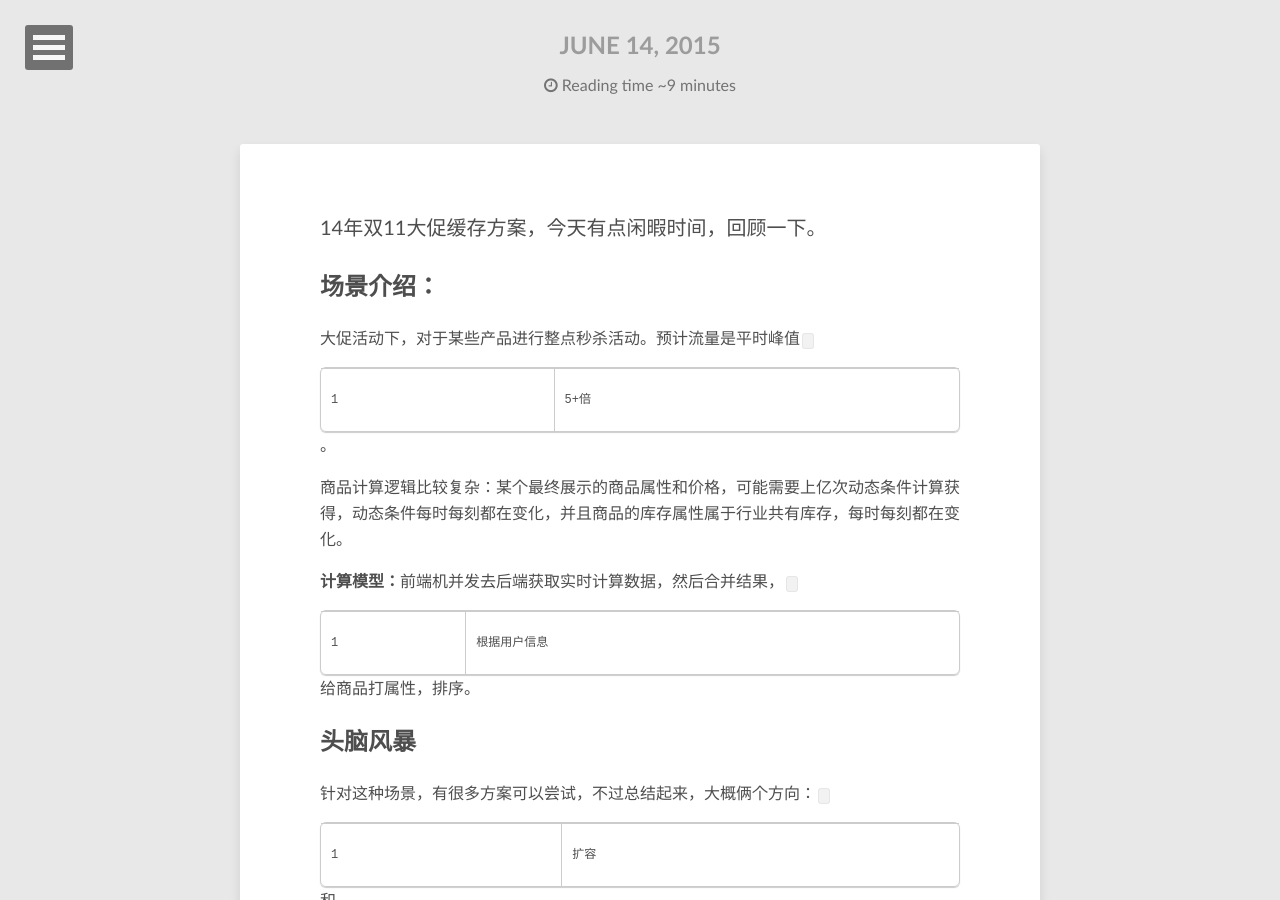
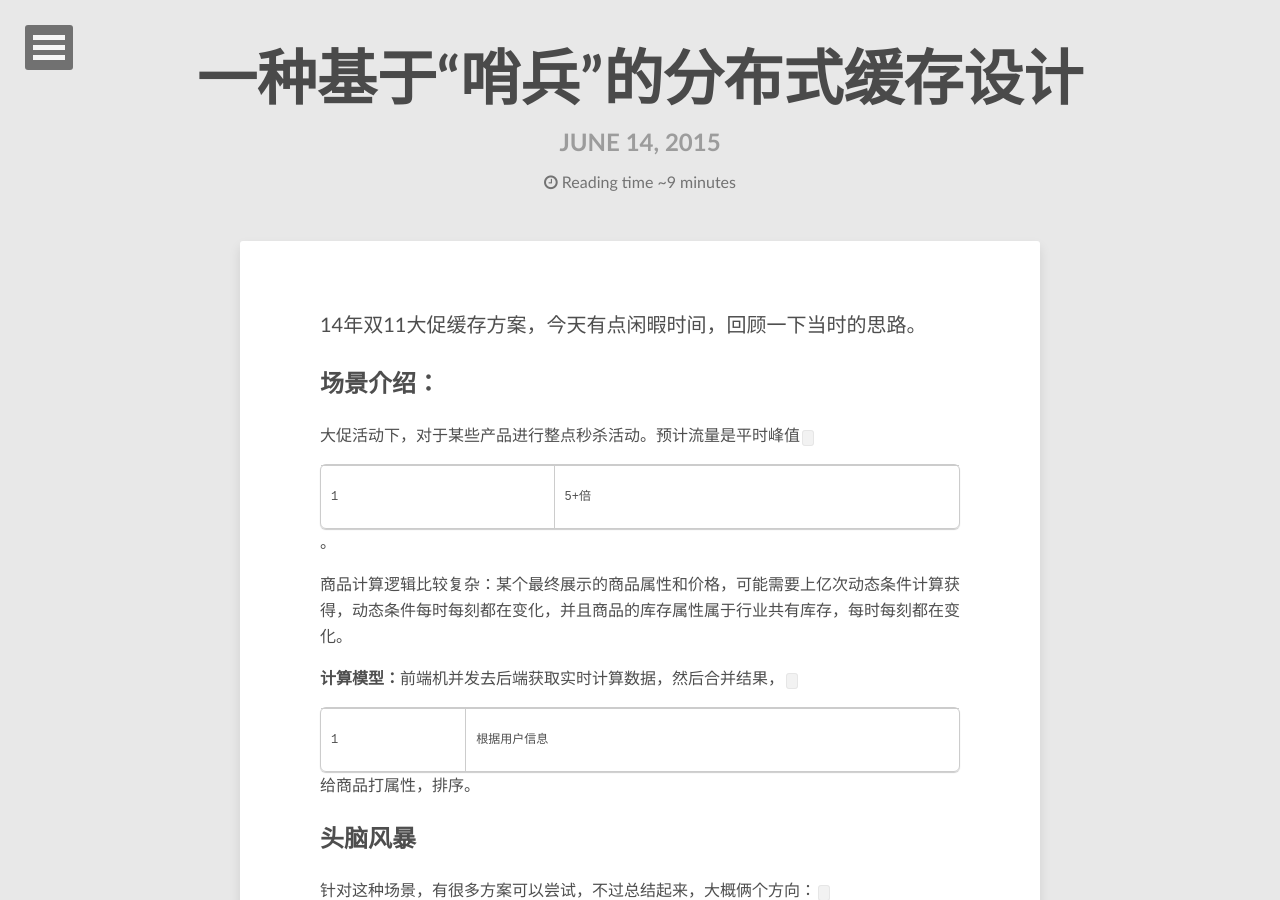
Before and after one commit to lichengwu/lichengwu.github.com, a Jekyll site: the page built from _posts/architecture/2015-06-14-distributed-cache.md, in a window 1280 px wide and 900 px high. Built offline with Jekyll 4.4.1, drawn with Linux system fonts in a browser that asks for light colours; comment, search, counter and statistics services are not loaded.

Commit message:
一种基于哨兵的分布式cache

```diff
--- a/_posts/architecture/2015-06-14-distributed-cache.md
+++ b/_posts/architecture/2015-06-14-distributed-cache.md
@@ -1,14 +1,14 @@
 ---
 layout: post
-title: ""
-description: "一种基于“哨兵”的分布式缓存设计"
+title: "一种基于“哨兵”的分布式缓存设计"
+description: "一种基于哨兵的分布式cache"
 category: architecture
-subhead: '一种基于哨兵的分布式cache'
+subhead: ''
 tags: [cache, 分布式, 架构]
 
 ---
 
-14年双11大促缓存方案，今天有点闲暇时间，回顾一下。
+14年双11大促缓存方案，今天有点闲暇时间，回顾一下当时的思路。
 
 ## 场景介绍：
 
```
